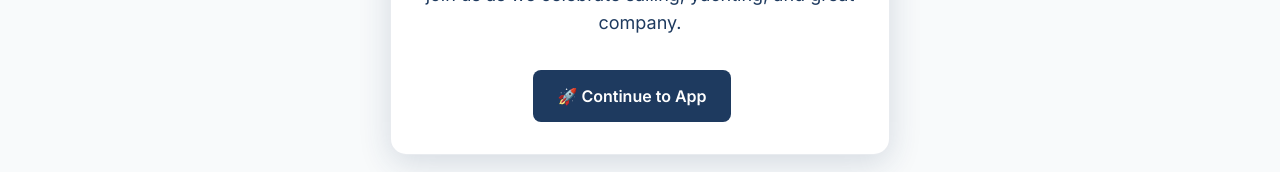
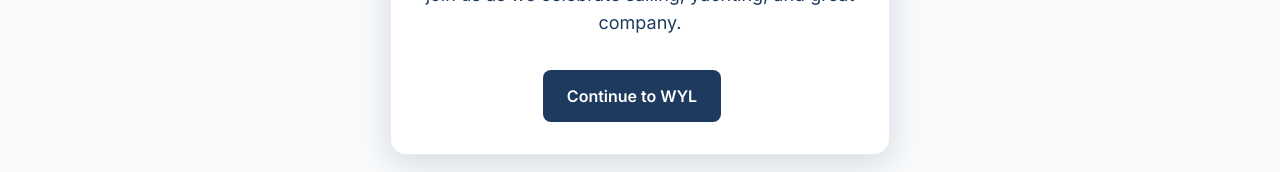
Before and after one commit to lucianxcv/https---github.com-lucianxcv-WYL, a React (Create React App) app: page /welcome in a window 1280 px wide. Shown: the part 282-454 px from the top of the page. Built offline with nearby package versions, Linux system fonts and the light colour scheme.

Commit message:
update welcome

```diff
--- a/src/pages/Welcome.tsx
+++ b/src/pages/Welcome.tsx
@@ -67,12 +67,12 @@ export const Welcome: React.FC = () => {
 
   const handleContinue = () => {
     // Redirect to home page
-    window.location.hash = '#home';
+    window.location.href = '/';
   };
 
   const handleResendConfirmation = () => {
     // Redirect back to signup
-    window.location.hash = '#auth';
+    window.location.href = '/auth';
   };
 
   // Styles
@@ -204,7 +204,7 @@ export const Welcome: React.FC = () => {
                   e.currentTarget.style.backgroundColor = theme.colors.primary;
                 }}
               >
-                🚀 Continue to App
+                 Continue to WYL
               </button>
             )}
 
```
